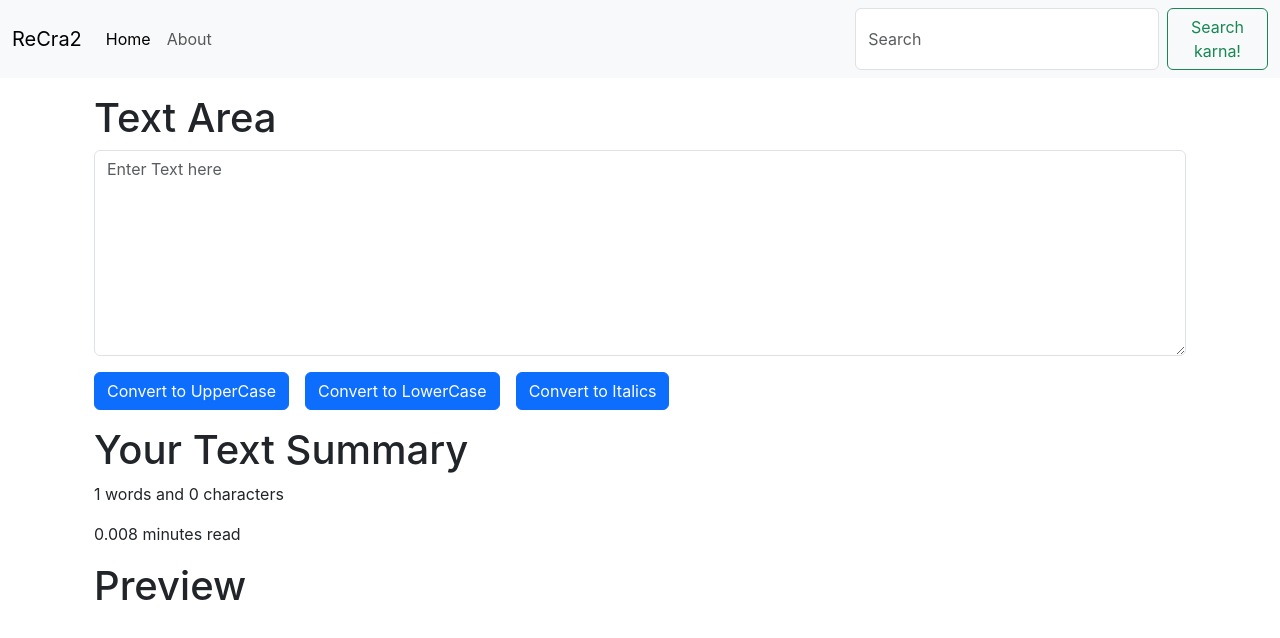
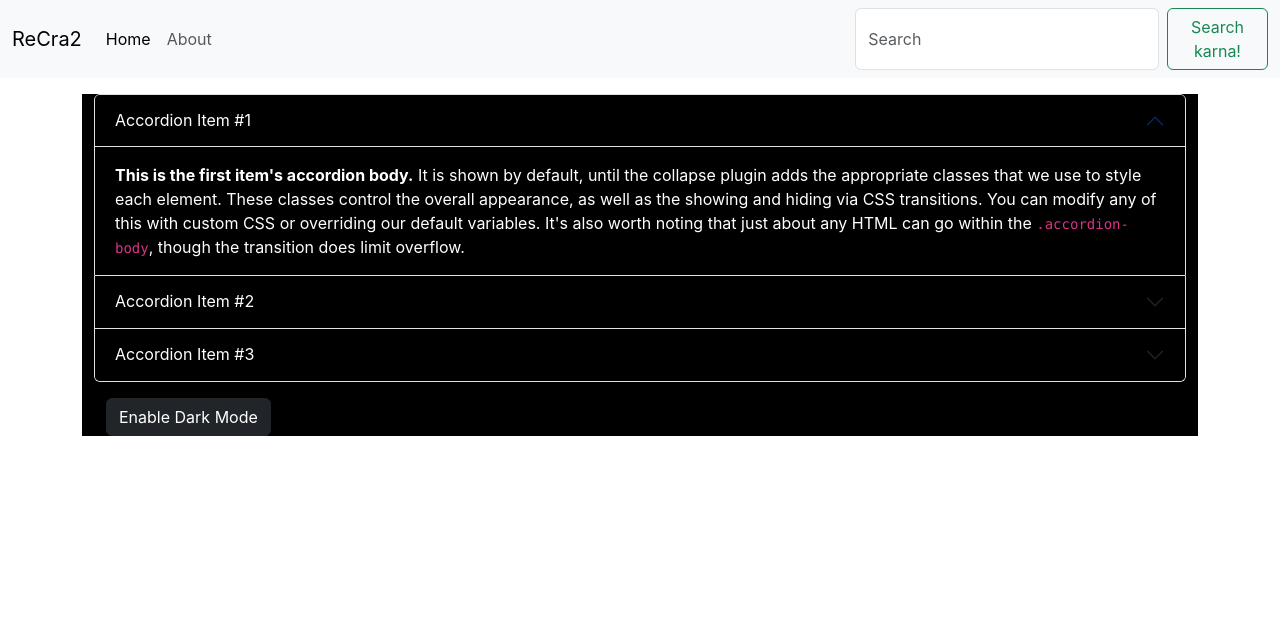
Before and after one commit to prathamesh-patil-5090/textutils, a React (Create React App) app: page / in a window 1280 px wide. Shown: the top 638 px of the page. Built offline with nearby package versions, Linux system fonts and the light colour scheme.

Commit message:
Added ABout

```diff
--- a/src/App.js
+++ b/src/App.js
@@ -1,12 +1,14 @@
 import './App.css';
+import About from './components/About';
 import Navbar from './components/Navbar';
-import TextForm from './components/TextForm'
+// import TextForm from './components/TextForm'
 function App() {
   return (
     <>
       <Navbar title="ReCra2" Home="Home" AboutText="About" Search="Search karna!"/>
       <div className="container my-3">
-        <TextForm heading="Text Area"/>
+        {/* <TextForm heading="Text Area"/> */}
+        <About/>
       </div>
     </>
   );
--- /dev/null
+++ b/src/components/About.js
@@ -0,0 +1,137 @@
+import React, { useState } from 'react';
+
+export default function About() {
+    const [myStyle, setMyStyle] = useState({
+        color: 'white',
+        backgroundColor: 'black',
+        border : "1 px solid white"
+    });
+
+    const [btnText, setBtnText] = useState('Enable Dark Mode');
+
+    const toggleStyle = () => {
+        if (myStyle.color === 'white') {
+            setMyStyle({
+                color: 'black',
+                backgroundColor: 'white',
+                border : "1 px solid white"
+            });
+            setBtnText('Enable Dark Mode');
+        } else {
+            setMyStyle({
+                color: 'white',
+                backgroundColor: 'black',
+                border : "1 px solid black"
+            });
+            setBtnText('Enable Light Mode');
+        }
+    };
+
+    return (
+        <div className="container" style={myStyle}>
+            <div className="accordion" id="accordionPanelsStayOpenExample" style={myStyle}>
+                <div className="accordion-item" style={myStyle}>
+                    <h2 className="accordion-header">
+                        <button
+                            className="accordion-button"
+                            type="button"
+                            style={myStyle}
+                            data-bs-toggle="collapse"
+                            data-bs-target="#panelsStayOpen-collapseOne"
+                            aria-expanded="true"
+                            aria-controls="panelsStayOpen-collapseOne"
+                        >
+                            Accordion Item #1
+                        </button>
+                    </h2>
+                    <div
+                        id="panelsStayOpen-collapseOne"
+                        style={myStyle}
+                        className="accordion-collapse collapse show"
+                    >
+                        <div className="accordion-body" style={myStyle}>
+                            <strong>This is the first item's accordion body.</strong> It is shown by
+                            default, until the collapse plugin adds the appropriate classes that we
+                            use to style each element. These classes control the overall appearance,
+                            as well as the showing and hiding via CSS transitions. You can modify
+                            any of this with custom CSS or overriding our default variables. It's
+                            also worth noting that just about any HTML can go within the{' '}
+                            <code>.accordion-body</code>, though the transition does limit overflow.
+                        </div>
+                    </div>
+                </div>
+                <div className="accordion-item" style={myStyle}>
+                    <h2 className="accordion-header">
+                        <button
+                            className="accordion-button collapsed"
+                            style={myStyle}
+                            type="button"
+                            data-bs-toggle="collapse"
+                            data-bs-target="#panelsStayOpen-collapseTwo"
+                            aria-expanded="false"
+                            aria-controls="panelsStayOpen-collapseTwo"
+                        >
+                            Accordion Item #2
+                        </button>
+                    </h2>
+                    <div
+                        id="panelsStayOpen-collapseTwo"
+                        style={myStyle}
+                        className="accordion-collapse collapse"
+                    >
+                        <div className="accordion-body" style={myStyle}>
+                            <strong>This is the second item's accordion body.</strong> It is hidden
+                            by default, until the collapse plugin adds the appropriate classes that
+                            we use to style each element. These classes control the overall
+                            appearance, as well as the showing and hiding via CSS transitions. You
+                            can modify any of this with custom CSS or overriding our default
+                            variables. It's also worth noting that just about any HTML can go within
+                            the <code>.accordion-body</code>, though the transition does limit
+                            overflow.
+                        </div>
+                    </div>
+                </div>
+                <div className="accordion-item" style={myStyle}>
+                    <h2 className="accordion-header">
+                        <button
+                            className="accordion-button collapsed"
+                            style={myStyle}
+                            type="button"
+                            data-bs-toggle="collapse"
+                            data-bs-target="#panelsStayOpen-collapseThree"
+                            aria-expanded="false"
+                            aria-controls="panelsStayOpen-collapseThree"
+                        >
+                            Accordion Item #3
+                        </button>
+                    </h2>
+                    <div
+                        id="panelsStayOpen-collapseThree"
+                        style={myStyle}
+                        className="accordion-collapse collapse"
+                    >
+                        <div className="accordion-body" style={myStyle}>
+                            <strong>This is the third item's accordion body.</strong> It is hidden
+                            by default, until the collapse plugin adds the appropriate classes that
+                            we use to style each element. These classes control the overall
+                            appearance, as well as the showing and hiding via CSS transitions. You
+                            can modify any of this with custom CSS or overriding our default
+                            variables. It's also worth noting that just about any HTML can go within
+                            the <code>.accordion-body</code>, though the transition does limit
+                            overflow.
+                        </div>
+                    </div>
+                </div>
+            </div>
+            <div className="container my-3">
+                <button
+                    onClick={toggleStyle}
+                    type="button"
+                    className="btn btn-dark"
+                >
+                    {btnText}
+                </button>
+            </div>
+        </div>
+    );
+}
```
